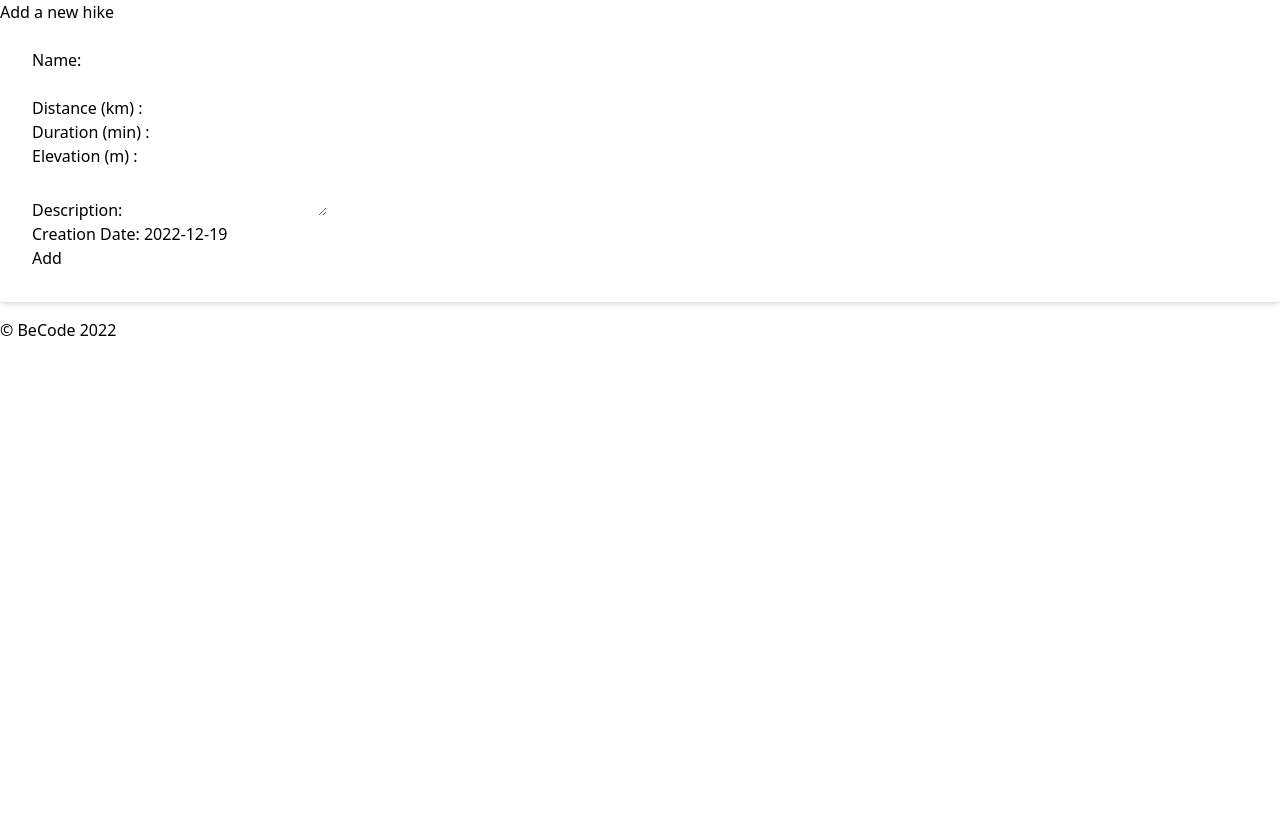
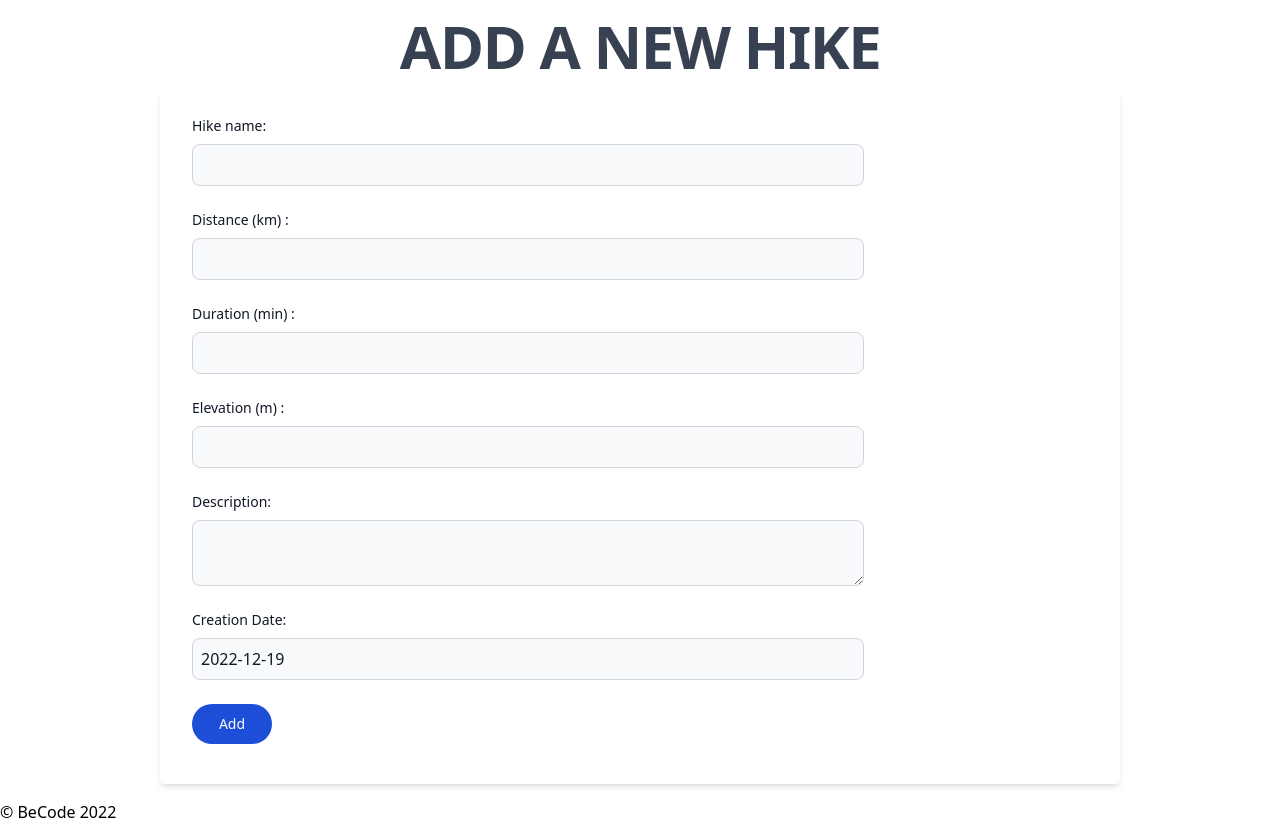
Before and after one commit to becodeorg/hamilton-7-hiking-project-aurelie-lisa, a PHP site: template src/app/views/addhike.view.php in a window 1280 px wide. Before the commit the page ends 800 px from the top, so only its background shows below. Run offline with PHP 8.4, Linux system fonts and the light colour scheme; the template is opened without the code that fills it, so the values that code supplies are empty; some libraries are stand-ins or nearby versions.

Commit message:
update 09:02 23.12

```diff
--- a/src/app/views/addhike.view.php
+++ b/src/app/views/addhike.view.php
@@ -1,29 +1,31 @@
-<h2 class="flex font-l">Add a new hike</h2>
+<h2 class="text-center uppercase m-4 text-4xl font-extrabold tracking-tight leading-none text-gray-700 md:text-5xl lg:text-6xl">Add a new hike</h2>
 
-<form action="/addhike" method="post" class="bg-white shadow-md rounded px-8 pt-6 pb-8 mb-4">
+<form action="/addhike" method="post" class="w-3/4 m-auto bg-white shadow-md rounded px-8 pt-6 pb-8 mb-4 dark:bg-gray-700">
     <div class="relative z-0 mb-6 w-full group">
-        <label for="hikeName">Name:</label>
-        <input type="text" name="hikeName" id="hikeName">
+        <label for="hikeName" class="block mb-2 text-sm font-medium text-gray-900 dark:text-white">Hike name:</label>
+        <input type="text" name="hikeName" id="hikeName" class="block p-2 w-3/4 text-gray-900 bg-gray-50 rounded-lg border border-gray-300 sm:text-md focus:ring-blue-500 focus:border-blue-500 dark:bg-gray-400 dark:border-gray-600 dark:placeholder-gray-400 dark:text-white dark:focus:ring-blue-500 dark:focus:border-blue-500">
     </div>
-    <div>
-        <label for="hikeDistance">Distance (km) :</label>
-        <input type="number" name="hikeDistance" id="hikeDistance">
+    <div class="relative z-0 mb-6 w-full group">
+        <label for="hikeDistance" class="block mb-2 text-sm font-medium text-gray-900 dark:text-white">Distance (km) :</label>
+        <input type="number" name="hikeDistance" id="hikeDistance" class="block p-2 w-3/4 text-gray-900 bg-gray-50 rounded-lg border border-gray-300 sm:text-md focus:ring-blue-500 focus:border-blue-500 dark:bg-gray-400 dark:border-gray-600 dark:placeholder-gray-400 dark:text-white dark:focus:ring-blue-500 dark:focus:border-blue-500">
     </div>
-    <div>
-        <label for="hikeDuration">Duration (min) :</label>
-        <input type="number" name="hikeDuration" id="hikeDuration">
+    <div class="relative z-0 mb-6 w-full group">
+        <label for="hikeDuration" class="block mb-2 text-sm font-medium text-gray-900 dark:text-white">Duration (min) :</label>
+        <input type="number" name="hikeDuration" id="hikeDuration" class="block p-2 w-3/4 text-gray-900 bg-gray-50 rounded-lg border border-gray-300 sm:text-md focus:ring-blue-500 focus:border-blue-500 dark:bg-gray-400 dark:border-gray-600 dark:placeholder-gray-400 dark:text-white dark:focus:ring-blue-500 dark:focus:border-blue-500">
     </div>
-    <div>
-        <label for="hikeElevation">Elevation (m) :</label>
-        <input type="number" name="hikeElevation" id="hikeElevation">
+    <div class="relative z-0 mb-6 w-full group">
+        <label for="hikeElevation" class="block mb-2 text-sm font-medium text-gray-900 dark:text-white">Elevation (m) :</label>
+        <input type="number" name="hikeElevation" id="hikeElevation" class="block p-2 w-3/4 text-gray-900 bg-gray-50 rounded-lg border border-gray-300 sm:text-md focus:ring-blue-500 focus:border-blue-500 dark:bg-gray-400 dark:border-gray-600 dark:placeholder-gray-400 dark:text-white dark:focus:ring-blue-500 dark:focus:border-blue-500">
     </div>
-    <div>
-        <label for="hikeDescription">Description:</label>
-        <textarea type="text" name="hikeDescription" id="hikeDescription"></textarea>
+    <div class="relative z-0 mb-6 w-full group">
+        <label for="hikeDescription" class="block mb-2 text-sm font-medium text-gray-900 dark:text-white">Description:</label>
+        <textarea type="text" name="hikeDescription" id="hikeDescription" class="block p-2 w-3/4 text-gray-900 bg-gray-50 rounded-lg border border-gray-300 sm:text-md focus:ring-blue-500 focus:border-blue-500 dark:bg-gray-400 dark:border-gray-600 dark:placeholder-gray-400 dark:text-white dark:focus:ring-blue-500 dark:focus:border-blue-500"></textarea>
     </div>
-    <div>
-        <label for="created_at">Creation Date:</label>
-        <input type="text" name="created_at" id="created_at" value="<?= date('Y-m-d') ?>" readonly>
+    <div class="relative z-0 mb-6 w-full group">
+        <label for="created_at" class="block mb-2 text-sm font-medium text-gray-900 dark:text-white">Creation Date:</label>
+        <input type="text" name="created_at" id="created_at" value="<?= date('Y-m-d') ?>" class="block p-2 w-3/4 text-gray-900 bg-gray-50 rounded-lg border border-gray-300 sm:text-md focus:ring-blue-500 focus:border-blue-500 dark:bg-gray-400 dark:border-gray-600 dark:placeholder-gray-400 dark:text-white dark:focus:ring-blue-500 dark:focus:border-blue-500" readonly>
     </div>
-    <button type="submit">Add</button>
+    <button type="submit" class="align-center w-20 text-white bg-blue-700 hover:bg-blue-800 focus:outline-none focus:ring-4 focus:ring-blue-300 font-medium rounded-full text-sm px-5 py-2.5 text-center mr-2 mb-2 dark:bg-blue-600 dark:hover:bg-blue-700 dark:focus:ring-blue-800">
+        Add
+    </button>
 </form>
```
